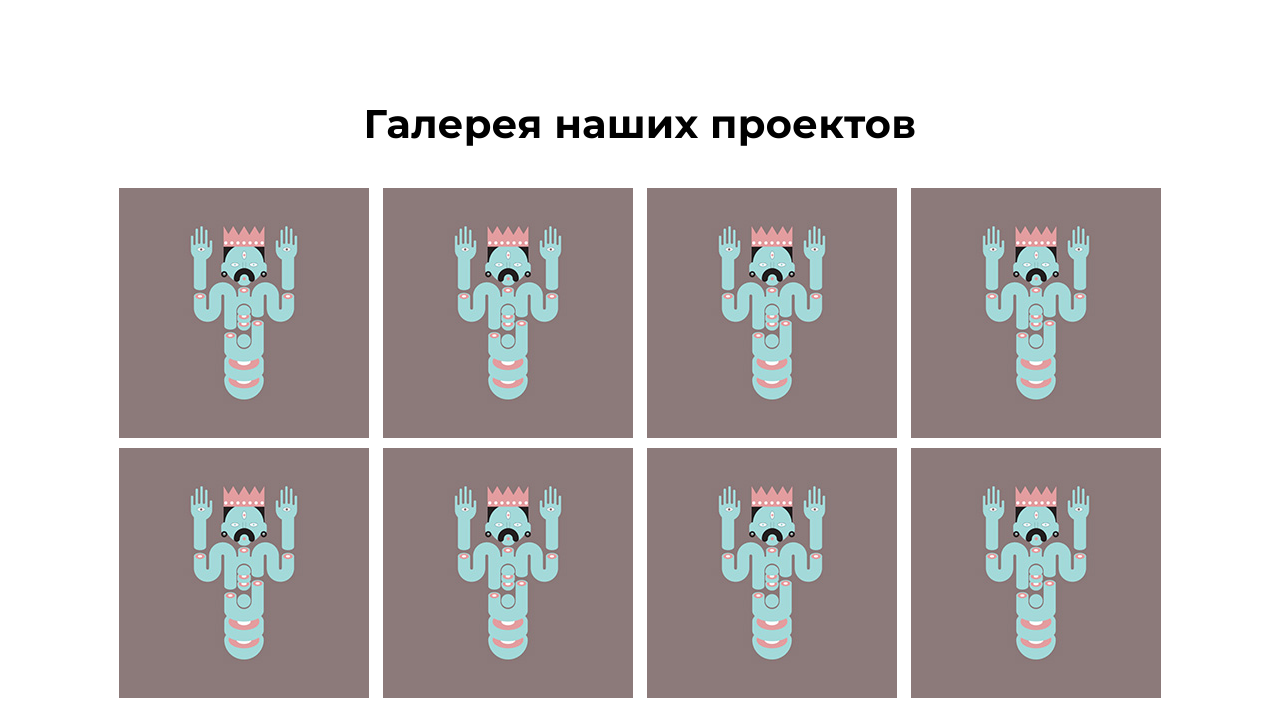
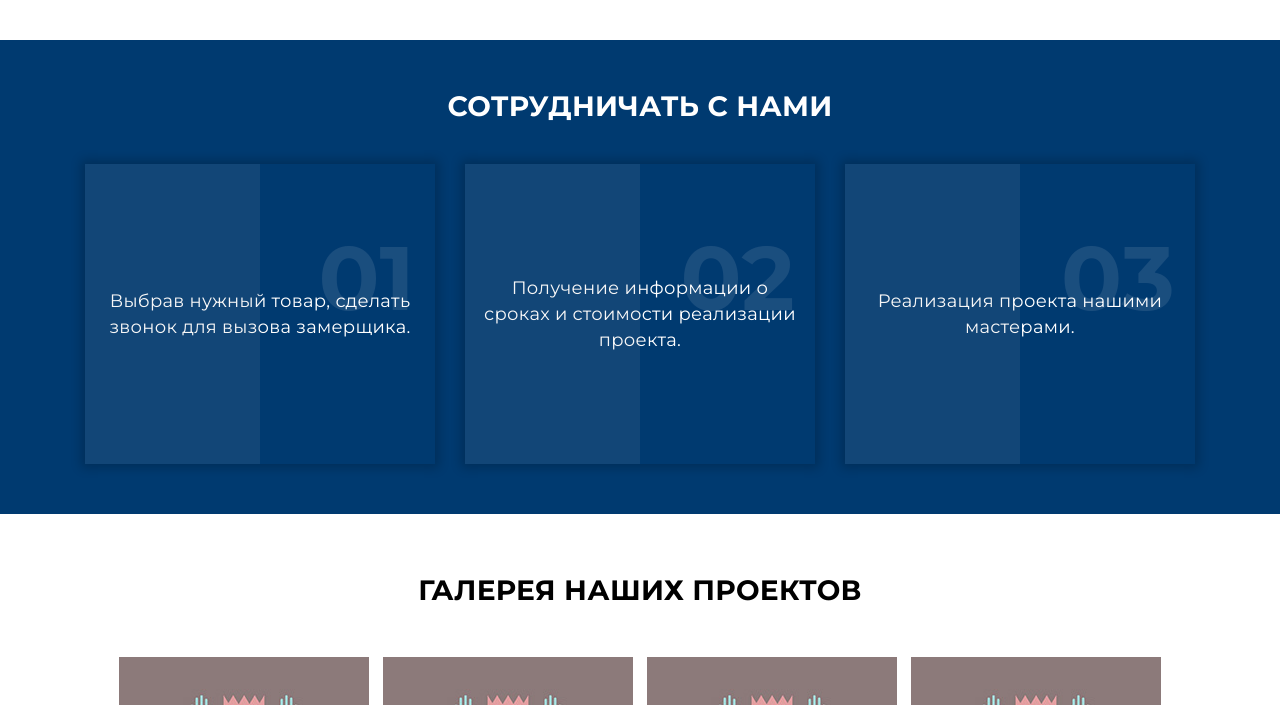
Before and after one commit to worldWarmWorm/doorhan, a plain HTML site: page index.html in a window 1280 px wide. Shown: the part 1560-2265 px from the top of the page. Drawn offline with nearby package versions, Linux system fonts and the light colour scheme; files whose address does not match are found by name.

Commit message:
desc top full

```diff
--- a/index.html
+++ b/index.html
@@ -87,7 +87,7 @@
             </div>
         </header>
 
-        <section class="about" id="about-page">
+        <section class="about">
             <div class="container">
                 <div class="row justify-content-center">
                     <div class="col-xl-12">
@@ -112,6 +112,41 @@
                     </div>
                 </div>
             </div>
+        </section>
+
+        <section class="schedule">
+            <div class="container">
+                <div class="row justify-content-between">
+                    <div class="col-12">
+                        <div class="schedule__title">
+                            <h2>Сотрудничать с нами</h2>
+                        </div>
+                    </div>
+                    <div class="col-4 steps step-1">
+                        <div class="steps__box">
+                            <h2>01</h2>
+                            <div class="steps__content">
+                                <p>Выбрав нужный товар, сделать звонок для вызова замерщика.</p>
+                            </div>
+                        </div>
+                    </div>
+                    <div class="col-4 steps step-2">
+                        <div class="steps__box">
+                            <h2>02</h2>
+                            <div class="steps__content">
+                                <p>Получение информации о сроках и стоимости реализации проекта.</p>
+                            </div>
+                        </div>
+                    </div>
+                    <div class="col-4 steps step-3">
+                        <div class="steps__box">
+                            <h2>03</h2>
+                            <div class="steps__content">
+                                <p>Реализация проекта нашими мастерами.</p>
+                            </div>
+                        </div>
+                    </div>
+                </div>
         </section>
 
         <section class="gallery" id="gallery">
--- a/scss/_gallery.scss
+++ b/scss/_gallery.scss
@@ -2,7 +2,7 @@
 
 .og-grid {
 	list-style: none;
-	padding: 20px 0;
+	padding: 30px 0;
 	margin: 0 auto;
 	text-align: center;
 	width: 100%;
--- a/scss/main.scss
+++ b/scss/main.scss
@@ -515,16 +515,111 @@ html {
 
 // about----------------------------------
 
+// schedule----------------------------------
+
+.schedule {
+    text-align: center;
+    font-size: 18px;
+    padding: 50px 0;
+    background-color: $theme3;
+}
+
+.schedule__title h2 {
+    margin-bottom: 40px;
+    font-size: 28px;
+    font-weight: 600;
+    text-transform: uppercase;
+    color: $theme2;
+}
+
+.steps__box {
+    display: flex;
+    justify-content: center;
+    align-items: center;
+    min-height: 300px;
+    padding: 15px;
+    background-color: $theme3;
+    color: $theme2;
+    box-shadow: 0 0 10px 4px rgba(#000, .2);
+    position: relative;
+    h2 {
+        position: absolute;
+        top: 60px;
+        right: 20px;
+        margin: 0;
+        padding: 0;
+        font-size: 5em;
+        color: rgba($theme2, .1);
+        font-weight: 600;
+        transition: ease-in .3s;
+    }
+
+    &:hover h2 {
+        top: 0;
+    }
+
+    p {
+        line-height: 26px;
+    }
+
+    &::after {
+        content: '';
+        position: absolute;
+        top: 0;
+        left: 0;
+        width: 50%;
+        height: 100%;
+        background-color: rgba($neutral, .1);
+    }
+}
+
+.steps__content {
+    padding: 20px 0;
+}
+
+
+.steps__content {
+
+
+    p {
+        height: 100%;
+    }
+
+
+}
+
+// &::after {
+//     content: '';
+//
+// }
+
+// &::before {
+//     content: '';
+//     position: absolute;
+//     top: 50%;
+//     left: 0;
+//     width: 100%;
+//     height: 100%;
+//     font-weight: 600;
+//     font-size: 4em;
+//     color: rgba($theme4, .9);
+
+// }
+
+
+// schedule----------------------------------
+
 // gallery----------------------------------
 
 .gallery {
     padding: 50px 0;
 
     h2 {
-        font-size: 40px;
+        font-size: 28px;
         padding: 10px;
         text-align: center;
         font-weight: 600;
+        text-transform: uppercase;
     }
 }
 
```
Also changed, not shown: css/style.css, js/main.js (line endings or trailing spaces).
